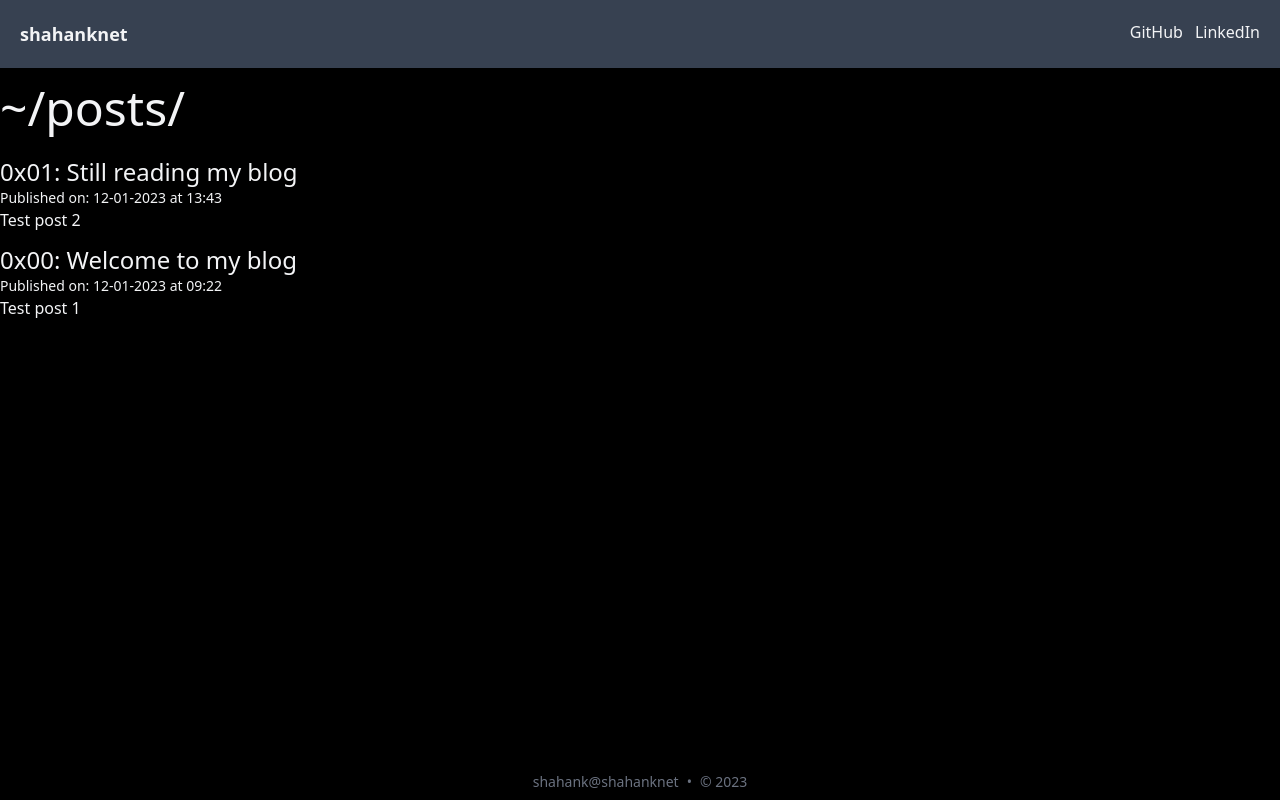
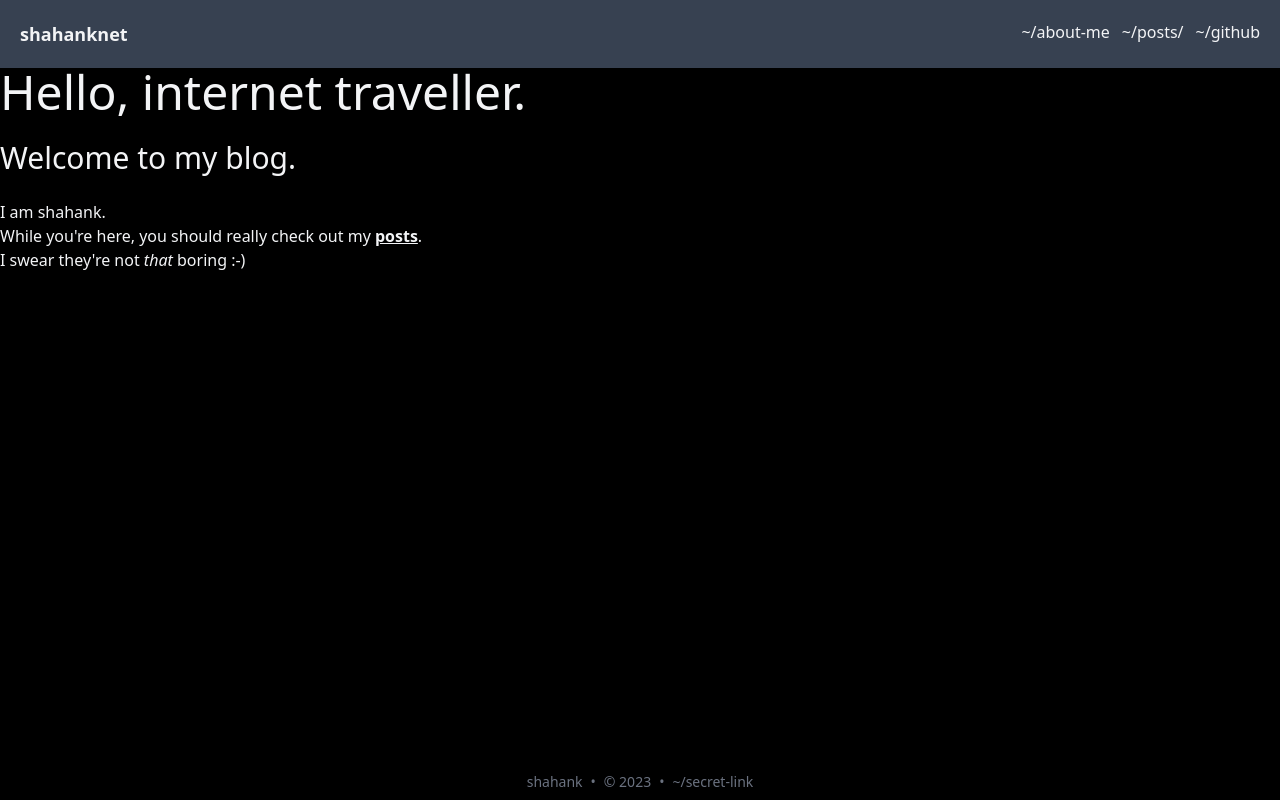
Before and after one commit to shahank42/blog, a Next.js app: page / in a window 1280 px wide. Built offline with nearby package versions, Linux system fonts and the light colour scheme.

Commit message:
Some semantic changes Also prepped the blog for posting!

```diff
--- a/components/Footer.js
+++ b/components/Footer.js
@@ -3,9 +3,11 @@ export default function Footer() {
         <footer>
             <div className="mt-16 flex flex-col items-center text-sm text-gray-500">
                 <div className="mb-2 flex space-x-2">
-                    <div>shahank@shahanknet</div>
+                    <div>shahank</div>
                     <div>{` • `}</div>
                     <div>{`© ${new Date().getFullYear()}`}</div>
+                    <div>{` • `}</div>
+                    <div><a href="https://www.youtube.com/watch?v=dQw4w9WgXcQ">~/secret-link</a></div>
                 </div>
             </div>
         </footer>
--- a/components/Header.js
+++ b/components/Header.js
@@ -8,8 +8,9 @@ export default function Header() {
                     <Link href="/" className="text-gray-100 text-lg font-bold">shahanknet</Link>
                 </div>
                 <ul className="flex flex-row space-x-3">
-                    <li className="text-gray-100">GitHub</li>
-                    <li className="text-gray-100">LinkedIn</li>
+                    <li className="text-gray-100"><Link href="/about-me">~/about-me</Link></li>
+                    <li className="text-gray-100"><Link href="/posts">~/posts/</Link></li>
+                    <li className="text-gray-100"><a href="https://github.com/shahank42">~/github</a></li>
                 </ul>
             </nav>
         </header>
--- a/components/PostPreview.js
+++ b/components/PostPreview.js
@@ -3,10 +3,11 @@ import Link from "next/link";
 
 export default function PostPreview({ id, title, date, time, summary }) {
     return (
-        <div className="mb-3">
+        <div className="">
             <h3 className="text-2xl text-gray-100"><Link href={`/posts/${id}`}>{id}: {title}</Link></h3>
             <p className="text-sm text-gray-100">Published on: {date} at {time}</p>
             <p className="text-gray-100">{summary}</p>
+            <br />
         </div>
     );
 }
--- a/pages/index.js
+++ b/pages/index.js
@@ -1,34 +1,16 @@
+import Link from "next/link";
 import Layout from "../components/Layout";
-import PostPreview from "../components/PostPreview";
-import { getSortedPostsData } from "../lib/posts";
 
-
-export async function getStaticProps() {
-  const allPostsData = getSortedPostsData();
-
-  return {
-    props: {
-      allPostsData,
-    },
-  };
+export default function Home() {
+    return (
+        <Layout>
+            <h1 className="text-gray-100 text-5xl">Hello, internet traveller.</h1>
+            <br />
+            <h3 className="text-gray-100 text-3xl">Welcome to my blog.</h3>
+            <br />
+            <p className="text-gray-100">I am shahank.</p>
+            <p className="text-gray-100">While you're here, you should really check out my <Link href="/posts" className="underline font-semibold">posts</Link>.</p>
+            <p className="text-gray-100">I swear they're not <i>that</i> boring :-)</p>
+        </Layout>
+    );
 }
-
-export default function Home({ allPostsData }) {
-  return (
-    <Layout>
-      <h2 className="text-gray-100 text-5xl mt-4 mb-6">~/posts/</h2>
-      <div className="my-3">
-        {allPostsData.map(({ id, title, date, time, summary }) => (
-          <PostPreview
-            key={id}
-            id={id}
-            title={title}
-            date={date}
-            time={time}
-            summary={summary}
-          />
-        ))}
-      </div>
-    </Layout>
-  );
-}
--- /dev/null
+++ b/pages/posts.js
@@ -0,0 +1,37 @@
+import Link from "next/link";
+import Layout from "../components/Layout";
+import PostPreview from "../components/PostPreview";
+import { getSortedPostsData } from "../lib/posts";
+
+
+export async function getStaticProps() {
+  const allPostsData = getSortedPostsData();
+
+  return {
+    props: {
+      allPostsData,
+    },
+  };
+}
+
+export default function Posts({ allPostsData }) {
+  return (
+    <Layout>
+      <h2 className="text-gray-100 text-5xl"><Link href="/posts">~/posts/</Link></h2>
+      <br />
+      <br />
+      <div className="my-3">
+        {allPostsData.map(({ id, title, date, time, summary }) => (
+          <PostPreview
+            key={id}
+            id={id}
+            title={title}
+            date={date}
+            time={time}
+            summary={summary}
+          />
+        ))}
+      </div>
+    </Layout>
+  );
+}
--- a/posts/0x01.md
+++ /dev/null
@@ -1,12 +0,0 @@
----
-title: "Still reading my blog"
-date: "12-01-2023"
-time: "13:43"
-summary: "Test post 2"
----
-
-Ahoy matey!
-
-So you've stumbled across my blog. Interesting...
-
-Alright, whatever. I'll let it be. It's been a while since I had any visitors anyways.
```
Also changed, not shown: 1 other file (tests, documents, lock files or other folders).
